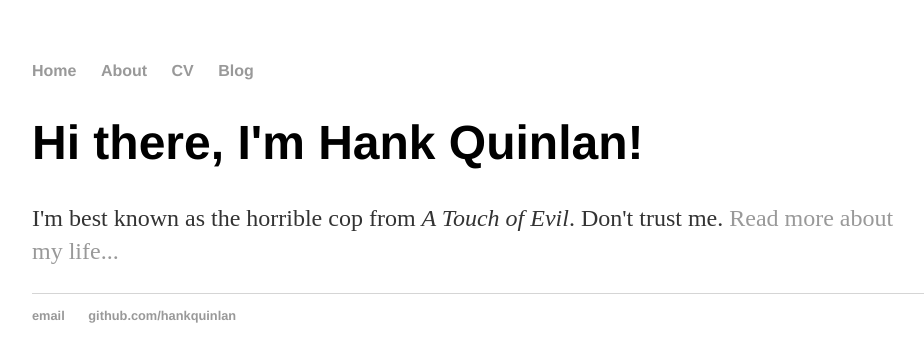
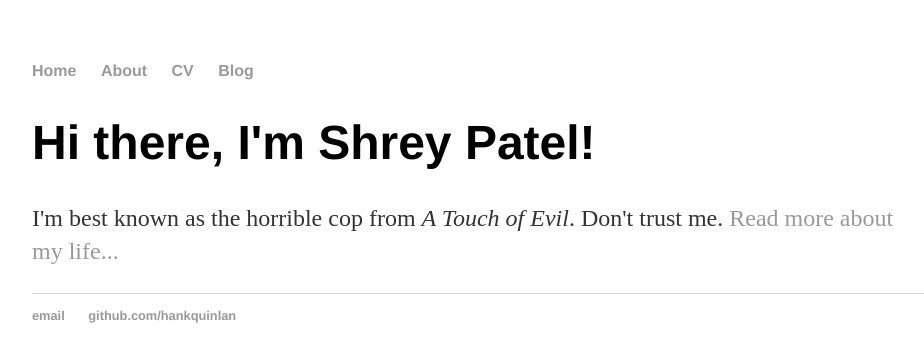
Before and after one commit to shreypatel/shreypatel.github.io, a Jekyll site: the page built from index.html, in a window 1280 px wide. Shown: the top 362 px of the page, without its empty margins (160-1084 px from the left). Built offline with Jekyll 4.4.1, drawn with Linux system fonts in a browser that asks for light colours.

Commit message:
updated names

```diff
--- a/index.html
+++ b/index.html
@@ -1,9 +1,9 @@
 ---
 layout: default
-title: Hank Quinlan, Horrible Cop
+title: Shrey Patel
 ---
 
 		<div class="blurb">
-			<h1>Hi there, I'm Hank Quinlan!</h1>
+			<h1>Hi there, I'm Shrey Patel!</h1>
 			<p>I'm best known as the horrible cop from <em>A Touch of Evil</em>. Don't trust me. <a href="/about">Read more about my life...</a></p>
 		</div>
```
